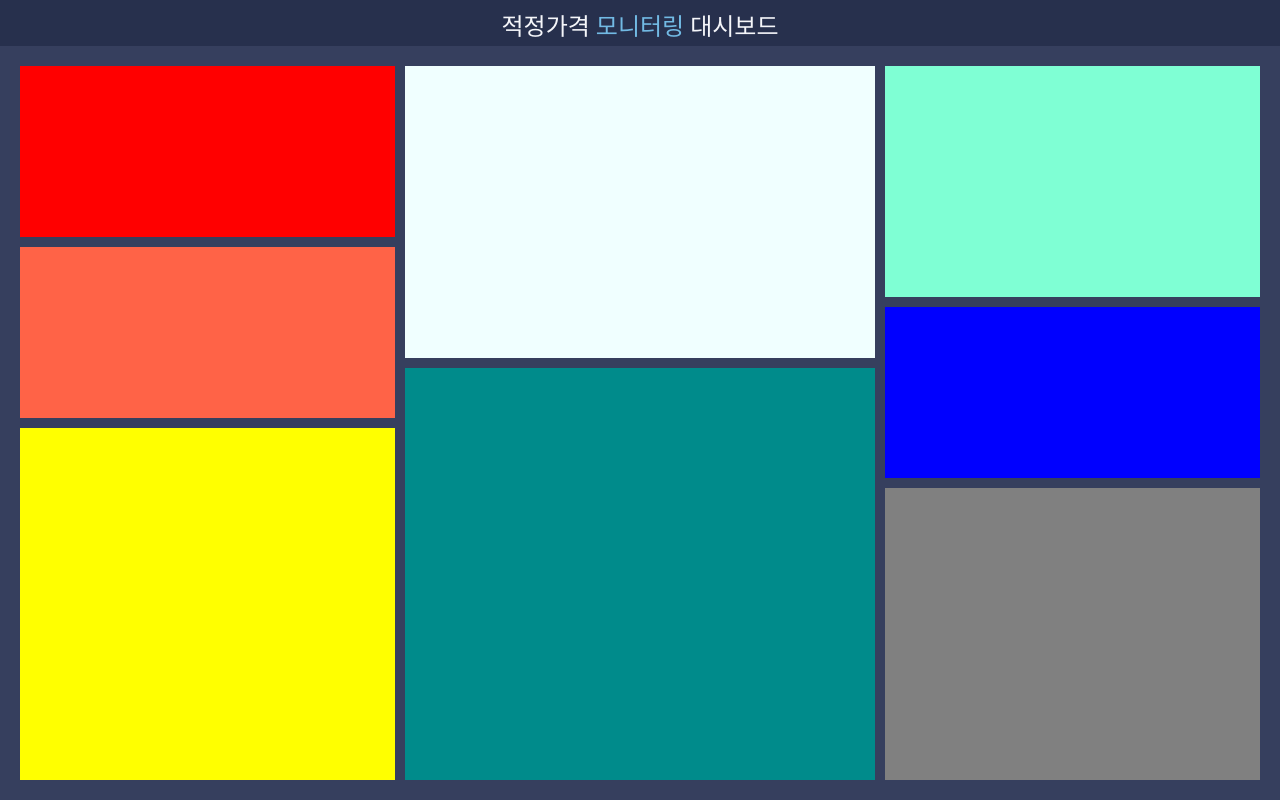
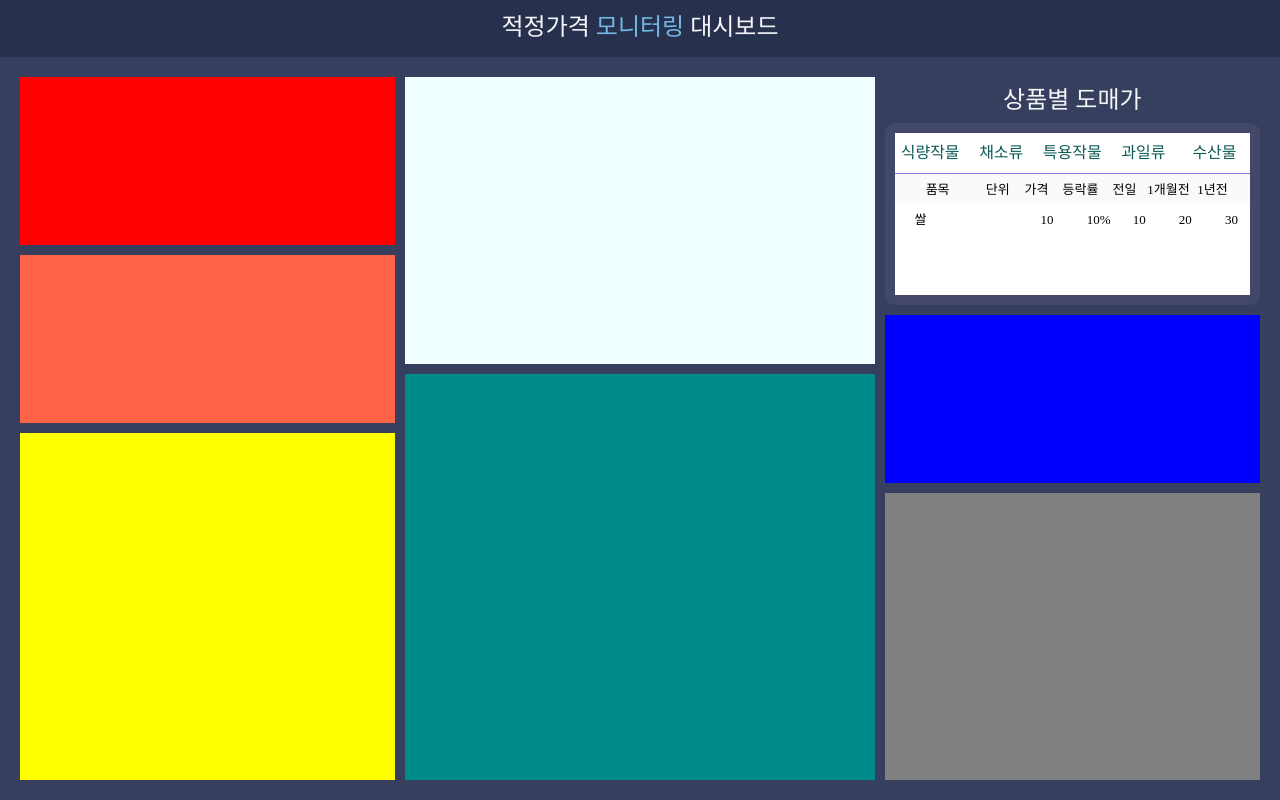
Before and after one commit to Brawkurly/client, a React (Create React App) app in the folder admin/: page / in a window 1280 px wide. Built offline with nearby package versions, Linux system fonts and the light colour scheme; no server answers.

Commit message:
[feat] 상품별 도매가 테이블 생성

```diff
--- a/admin/package.json
+++ b/admin/package.json
@@ -6,6 +6,7 @@
     "@testing-library/jest-dom": "^5.16.5",
     "@testing-library/react": "^13.3.0",
     "@testing-library/user-event": "^13.5.0",
+    "axios": "^0.27.2",
     "react": "^18.2.0",
     "react-dom": "^18.2.0",
     "react-scripts": "5.0.1",
--- a/admin/src/App.js
+++ b/admin/src/App.js
@@ -1,70 +1,13 @@
-import styled from "styled-components";
+import { kamis } from "./api/drf";
+
 import { Title } from "./items/items";
-
-const Wrapper = styled.div`
-  display: flex;
-  flex-direction: column;
-
-  width: 100vw;
-  height: 100vh;
-
-  background-color: ${(props) => props.theme.DarkBlue};
-
-  .grid {
-    display: grid;
-    grid-template-columns: 2fr 2.5fr 2fr;
-    grid-template-rows: repeat(12, 1fr);
-    grid-gap: 10px 10px;
-
-    height: 98vh;
-    padding: 20px;
-
-    background-color: ${(props) => props.theme.MidBlue};
-
-    .today_sell {
-      grid-area: 1 / 1 / 4 / 2;
-      background-color: red;
-    }
-
-    .live_conversation {
-      grid-area: 4 / 1 / 7 / 2;
-      background-color: tomato;
-    }
-    .live_hot {
-      grid-area: 7 / 1 / 13 / 2;
-      background-color: yellow;
-    }
-    .pair_value {
-      grid-area: 1 / 2 / 6 / 3;
-      background-color: azure;
-    }
-    .pair_value {
-      grid-area: 1 / 2 / 6 / 3;
-      background-color: azure;
-    }
-    .value_var {
-      grid-area: 6 / 2 / 13 / 3;
-      background-color: darkcyan;
-    }
-    .dome_price {
-      grid-area: 1 / 3 / 5 / 4;
-      background-color: aquamarine;
-    }
-    .compet_price {
-      grid-area: 5 / 3 / 8 / 4;
-      background-color: blue;
-    }
-    .compet_graph {
-      grid-area: 8 / 3 / 13 / 4;
-      background-color: gray;
-    }
-  }
-`;
+import Wrapper from "./appStyle";
+import DomePrice from "./components/DomePrice";
 
 function App() {
   return (
     <Wrapper>
-      <Title height={"2vh"}>
+      <Title>
         적정가격
         <span> 모니터링 </span>
         대시보드
@@ -75,7 +18,9 @@ function App() {
         <div className="live_hot"></div>
         <div className="pair_value"></div>
         <div className="value_var"></div>
-        <div className="dome_price"></div>
+        <div className="dome_price">
+          <DomePrice />
+        </div>
         <div className="compet_price"></div>
         <div className="compet_graph"></div>
       </div>
--- a/admin/src/api/drf.js
+++ b/admin/src/api/drf.js
@@ -0,0 +1,8 @@
+// KAMIS API : git public 전환 전 수정 필요
+export const API_KEY = "4dbe24c1-28fe-4c88-aa03-9fe7c8f36a98";
+export const KAMIS_URL =
+  "http://cors-anywhere.herokuapp.com/http://www.kamis.or.kr/service/price/xml.do?action=dailyPriceByCategoryList";
+
+export const kamis = {
+  dome: () => KAMIS_URL,
+};
--- /dev/null
+++ b/admin/src/appStyle.js
@@ -0,0 +1,62 @@
+import styled from "styled-components";
+
+const Wrapper = styled.div`
+  display: flex;
+  flex-direction: column;
+
+  width: 100vw;
+  height: 100vh;
+
+  background-color: ${(props) => props.theme.DarkBlue};
+
+  .grid {
+    display: grid;
+    grid-template-columns: 2fr 2.5fr 2fr;
+    grid-template-rows: repeat(12, 1fr);
+    grid-gap: 10px 10px;
+
+    height: 98vh;
+    padding: 20px;
+
+    background-color: ${(props) => props.theme.MidBlue};
+
+    .today_sell {
+      grid-area: 1 / 1 / 4 / 2;
+      background-color: red;
+    }
+
+    .live_conversation {
+      grid-area: 4 / 1 / 7 / 2;
+      background-color: tomato;
+    }
+    .live_hot {
+      grid-area: 7 / 1 / 13 / 2;
+      background-color: yellow;
+    }
+    .pair_value {
+      grid-area: 1 / 2 / 6 / 3;
+      background-color: azure;
+    }
+    .pair_value {
+      grid-area: 1 / 2 / 6 / 3;
+      background-color: azure;
+    }
+    .value_var {
+      grid-area: 6 / 2 / 13 / 3;
+      background-color: darkcyan;
+    }
+    .dome_price {
+      grid-area: 1 / 3 / 5 / 4;
+    }
+    .compet_price {
+      grid-area: 5 / 3 / 8 / 4;
+      background-color: blue;
+    }
+    .compet_graph {
+      grid-area: 8 / 3 / 13 / 4;
+      background-color: gray;
+    }
+  }
+`;
+
+export default Wrapper;
--- /dev/null
+++ b/admin/src/components/DomePrice.js
@@ -0,0 +1,144 @@
+import axios from "axios";
+import styled from "styled-components";
+
+import { kamis, KAMIS_URL, API_KEY } from "../api/drf";
+import { FlexBox } from "../items/items";
+
+const Box = styled.div`
+  width: 100%;
+  height: 100%;
+  background-color: white;
+
+  span {
+    text-align: center;
+    font-size: 13px;
+    margin: auto 0px;
+  }
+
+  ul {
+    display: flex;
+    align-items: center;
+    height: 40px;
+    border-bottom: 1px solid #8c7ae6;
+  }
+
+  li {
+    color: #0e5a56;
+    text-align: center;
+    flex: 1;
+  }
+
+  .grid_head {
+    display: grid;
+    grid-template-columns: 4fr 1.5fr 2fr 2fr 2fr 2fr 2fr 15px;
+    grid-gap: 1px;
+
+    grid-template-rows: 30px;
+    background-color: #fafafa;
+  }
+  .grid_body {
+    display: grid;
+    grid-template-columns: 1fr;
+    grid-row: 30px;
+    grid-auto-flow: row;
+    grid-auto-rows: 30px;
+
+    background-color: #fafafa;
+    overflow-y: scroll;
+    .grid_row {
+      display: grid;
+      grid-gap: 1px;
+      grid-template-columns: 4fr 1.5fr 2fr 2fr 2fr 2fr 2fr;
+      grid-template-rows: 30px;
+      background-color: white;
+      span {
+        padding-left: 20px;
+        text-align: left;
+      }
+    }
+  }
+`;
+
+const datas = [];
+for (let x = 1; x < 2; x++) {
+  axios
+    .get(kamis.dome(), {
+      params: {
+        p_cert_key: API_KEY,
+        p_cert_id: "heo3793",
+        // p_country_code: "default",
+        p_returntype: "json",
+        p_item_category_code: x * 100,
+        // p_product_cls_code: "default",
+        p_regday: "2022-06-01",
+        p_convert_kg_yn: "N",
+      },
+    })
+    .then((res) => console.log(res));
+}
+
+const dump = [
+  {
+    type: 1,
+    name: "쌀",
+    price: 10,
+    priceRate: "10%",
+    beforeOneDay: 10,
+    beforeOneMonth: 20,
+    beforeOneYear: 30,
+  },
+];
+
+function DomePrice() {
+  // axios
+  //   .get(
+  //     "http://www.kamis.or.kr/service/price/xml.do?action=dailyPriceByCategoryList&p_product_cls_code=02&p_country_code=1101&p_regday=2015-10-01&p_convert_kg_yn=N&p_item_category_code=200&p_cert_key=111&p_cert_id=222&p_returntype=json"
+  //   )
+  //   .then((res) => {
+  //     console.log(res);
+  //   });
+  return (
+    <FlexBox>
+      <h1>상품별 도매가</h1>
+      <div className="content">
+        <Box>
+          <ul>
+            <li>식량작물</li>
+            <li>채소류</li>
+            <li>특용작물</li>
+            <li>과일류</li>
+            <li>수산물</li>
+          </ul>
+          <div className="grid_head">
+            <span>품목</span>
+            <span>단위</span>
+            <span>가격</span>
+            <span>등락률</span>
+            <span>전일</span>
+            <span>1개월전</span>
+            <span>1년전</span>
+          </div>
+          <div className="grid_body">
+            {dump.map((data, idx) => {
+              if (data.type === 1) {
+                return (
+                  <div className="grid_row" key={idx}>
+                    <span>{data.name}</span>
+                    <span>{data.dan}</span>
+                    <span>{data.price}</span>
+                    <span>{data.priceRate}</span>
+                    <span>{data.beforeOneDay}</span>
+                    <span>{data.beforeOneMonth}</span>
+                    <span>{data.beforeOneYear}</span>
+                  </div>
+                );
+              }
+            })}
+          </div>
+        </Box>
+      </div>
+    </FlexBox>
+  );
+}
+
+export default DomePrice;
--- a/admin/src/items/items.js
+++ b/admin/src/items/items.js
@@ -14,5 +14,23 @@ export const Title = styled.div`
 `;
 
 export const FlexBox = styled.div`
+  height: 100%;
   display: flex;
+  flex-direction: column;
+  align-items: center;
+  h1 {
+    display: flex;
+    align-items: center;
+    height: 60px;
+    color: ${(props) => props.theme.White};
+    font-size: ${(props) => props.theme.MediumFont};
+  }
+  .content {
+    box-sizing: border-box;
+    width: 100%;
+    height: 100%;
+    border-radius: 10px;
+    padding: 10px;
+    background-color: ${(props) => props.theme.transBlue};
+  }
 `;
--- a/admin/src/theme.js
+++ b/admin/src/theme.js
@@ -3,6 +3,7 @@ const theme = {
   DarkBlue: "#27304d",
   MidBlue: "#363f5e",
   LightBlue: "#6f7693",
+  transBlue: "#434868",
   White: "#f5f6fa",
 
   // Font Size
```
Also changed, not shown: admin/src/atoms.js (added), 1 other file (tests, documents, lock files or other folders).
